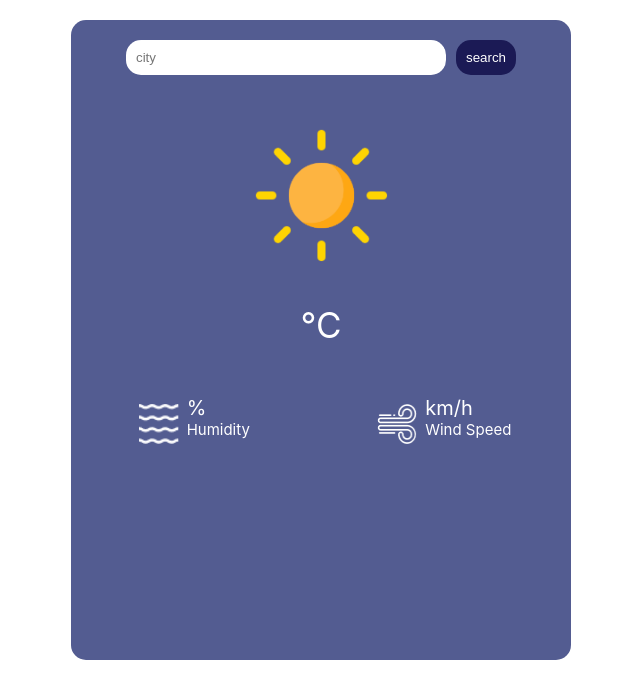
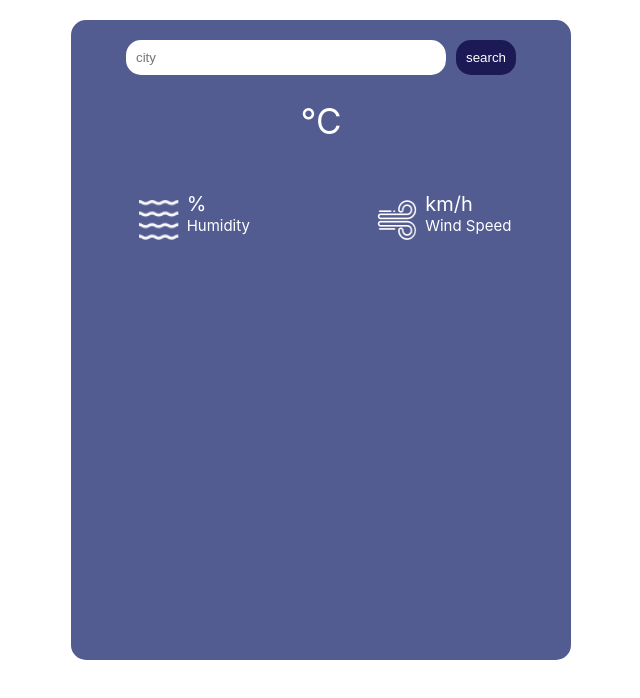
Before and after one commit to mohamedelbadawi/weather-app-react, a React (Create React App) app: page / in a window 1280 px wide. Shown: the top 698 px of the page, without its empty margins (319-959 px from the left). Built offline with nearby package versions, Linux system fonts and the light colour scheme; no server answers.

Commit message:
Update weather.jsx
delete un used code

```diff
--- a/src/weather/weather.jsx
+++ b/src/weather/weather.jsx
@@ -46,7 +46,7 @@ export const Weather = () => {
             </div>
             <div className='weather-image'>
                 {data.icon && <img src={require(`./Assets/${data.icon}`)} alt='weather' />}
-                <img src={clearImage} alt='weather' />
+
             </div>
             <div className='weather-temp'>{data.temp} °C</div>
             <div className='weather-location'>{data.name}</div>
```
